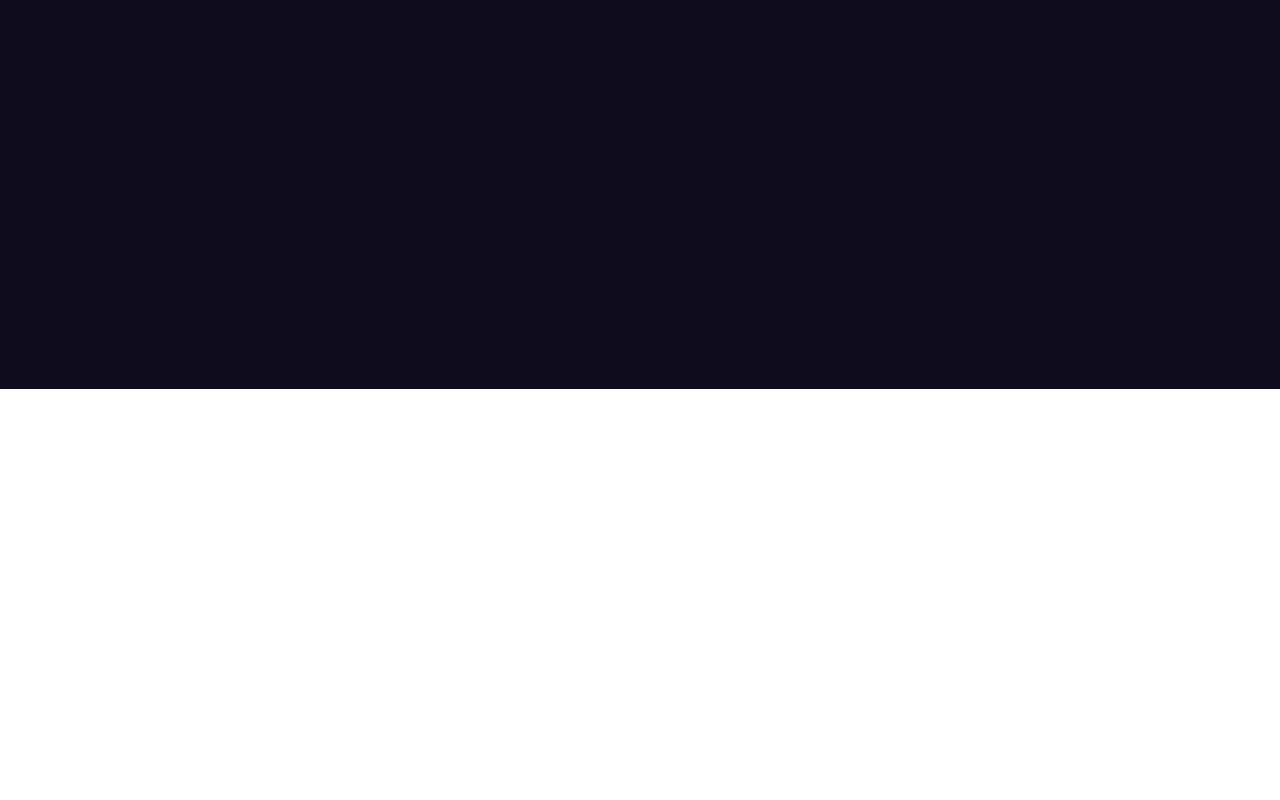
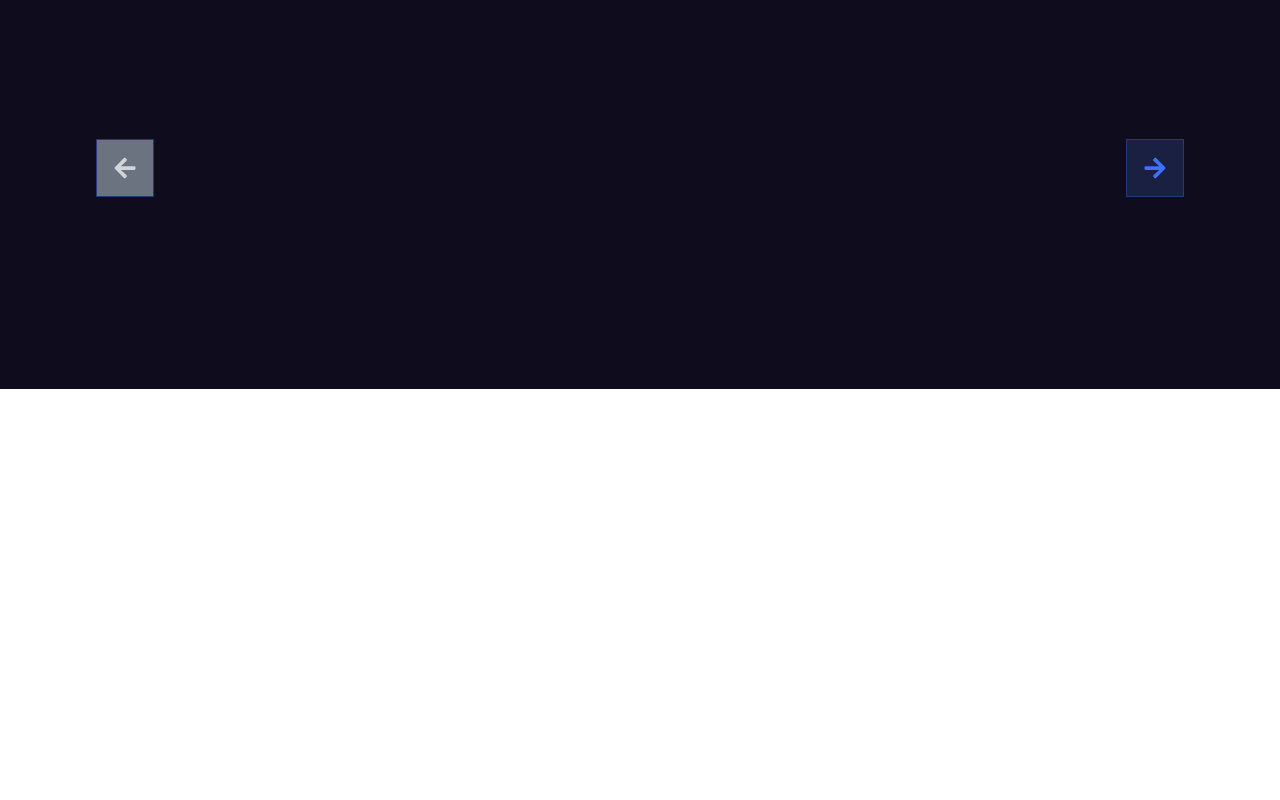
Before and after one commit to 0xlarmideh/fastamoni-assessment, a React (Vite) app: page / in a window 1280 px wide. Shown: the part 1500-2300 px from the top of the page. Built offline with nearby package versions, Linux system fonts and the light colour scheme.

Commit message:
update anim

```diff
--- a/src/sections/RealWordExperience/index.tsx
+++ b/src/sections/RealWordExperience/index.tsx
@@ -71,7 +71,7 @@ const RealWorldExperience = () => {
         </div>
         <div className="w-full h-[1px] bg-white"></div>
       </div>
-      <div data-aos="fade-up" className="flex justify-between items-center">
+      <div className="flex justify-between items-center">
         <button
           aria-disabled={isLessThanFirstPage}
           disabled={isLessThanFirstPage}
--- a/src/sections/WhatTheyAreTalkingAbout/index.tsx
+++ b/src/sections/WhatTheyAreTalkingAbout/index.tsx
@@ -59,9 +59,9 @@ const WhatTheyAreTalkingAbout = () => {
           </button>
         </div>
       </div>
-      <div className="w-full md:w-[60%] grid lg:grid-cols-2 gap-4">
+      <div data-aos="zoom-out" className="w-full md:w-[60%] grid lg:grid-cols-2 gap-4">
         {pagedTestimonials.map((item, idx) => (
-          <div data-aos="fade-in" key={idx} className="bg-white p-6 text-[#726F84]">
+          <div key={idx} className="bg-white p-6 text-[#726F84]">
             <p className="text-[14px] mb-6 text-[18px] leading-[34px]">
               {item.testimonial}
             </p>
```
